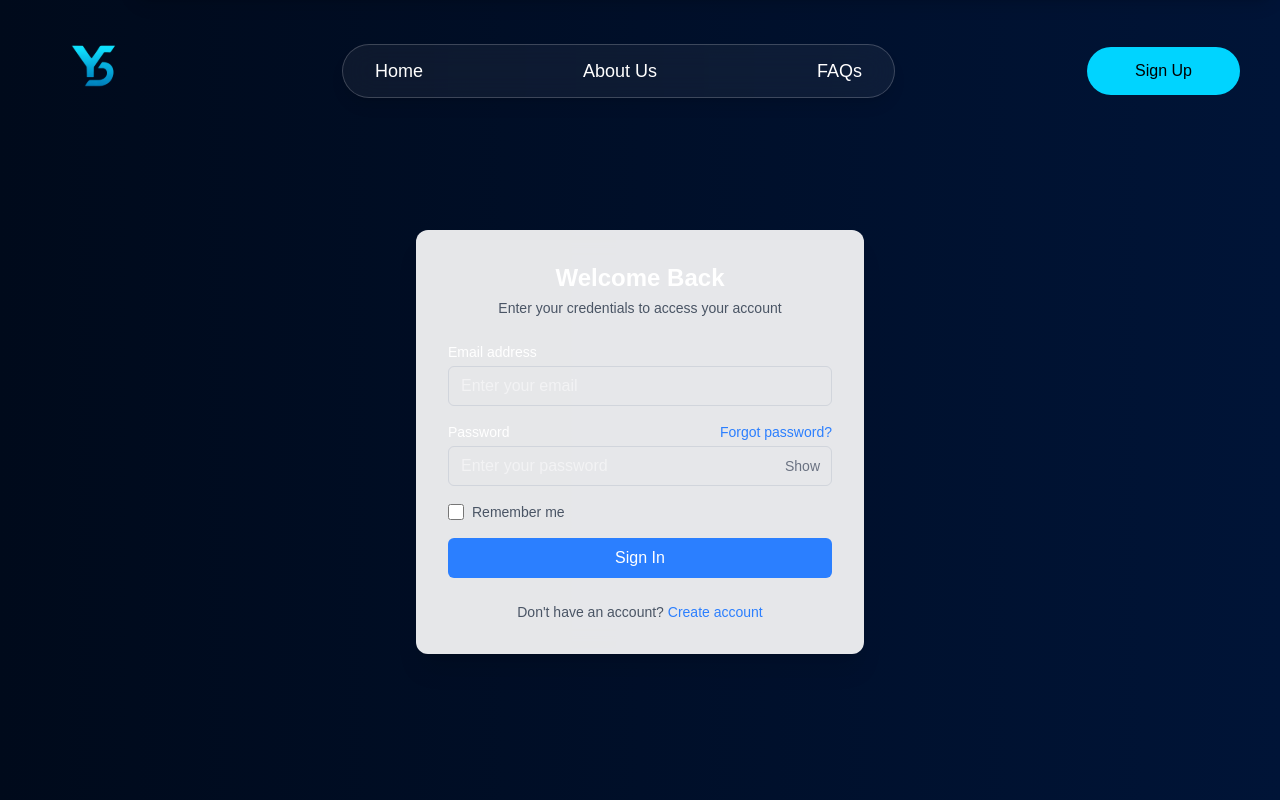
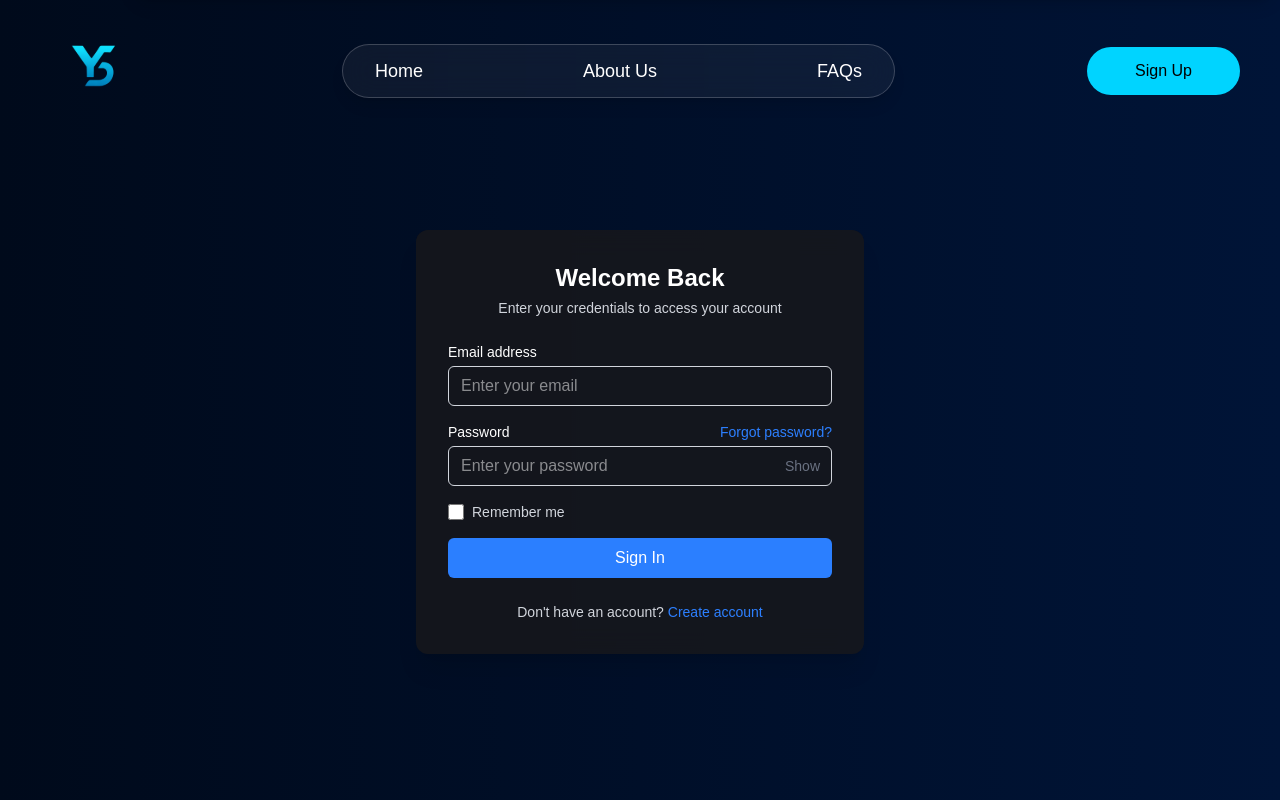
Before and after one commit to Stephanie-17/YieldSync, a Next.js app: page /sign-up in a window 1280 px wide. Built offline with nearby package versions, Linux system fonts and the light colour scheme.

Commit message:
removed dark mode from page

```diff
--- a/app/components/SignInForm.tsx
+++ b/app/components/SignInForm.tsx
@@ -28,11 +28,11 @@ const SignInForm: React.FC<SignInFormProps> = ({
       <NavBar />
 
       <div className="min-h-[80vh] flex flex-col items-center justify-center px-4 sm:px-6 lg:px-8">
-        <div className="w-full max-w-md bg-white/90 dark:bg-zinc-900/80 backdrop-blur-md -mt-6 sm:-mt-10 rounded-xl shadow-xl p-6 sm:p-8">
+        <div className="w-full max-w-md bg-zinc-900/80 backdrop-blur-md -mt-6 sm:-mt-10 rounded-xl shadow-xl p-6 sm:p-8">
           {/* Header */}
           <div className="text-center mb-6">
             <h2 className="text-xl sm:text-2xl font-bold mb-1">Welcome Back</h2>
-            <p className="text-xs sm:text-sm text-gray-600 dark:text-gray-300">
+            <p className="text-xs sm:text-sm text-gray-300 ">
               Enter your credentials to access your account
             </p>
           </div>
@@ -100,7 +100,7 @@ const SignInForm: React.FC<SignInFormProps> = ({
               />
               <label
                 htmlFor="remember"
-                className="ml-2 text-xs sm:text-sm text-gray-600 dark:text-gray-300"
+                className="ml-2 text-xs sm:text-sm text-gray-300 "
               >
                 Remember me
               </label>
@@ -116,7 +116,7 @@ const SignInForm: React.FC<SignInFormProps> = ({
           </form>
 
           {/* Footer */}
-          <div className="text-center mt-6 text-xs sm:text-sm text-gray-600 dark:text-gray-300">
+          <div className="text-center mt-6 text-xs sm:text-sm text-gray-300 ">
             Don&apos;t have an account?{" "}
             <button
               onClick={onCreateAccount}
```
